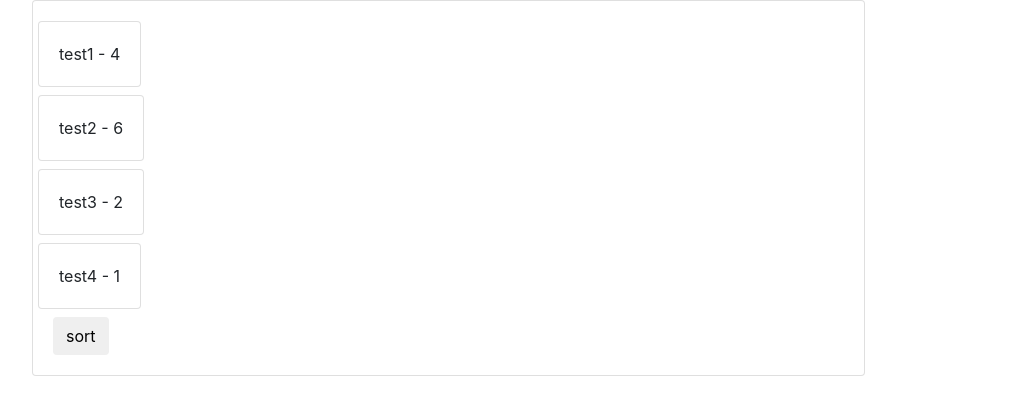
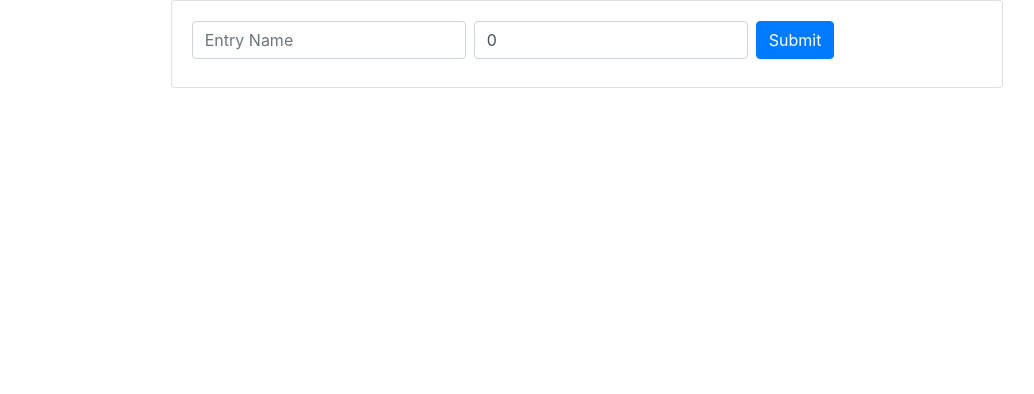
Before and after one commit to SquaredSee/dnd_app, a React (Create React App) app: page / in a window 1280 px wide. Shown: the top 394 px of the page, without its empty margins (53-1087 px from the left). Built offline with nearby package versions, Linux system fonts and the light colour scheme.

Commit message:
added support for adding entries to InitiativeTracker

```diff
--- a/src/InitiativeTracker/InitiativeTracker.js
+++ b/src/InitiativeTracker/InitiativeTracker.js
@@ -2,44 +2,82 @@ import React, { Component } from 'react';
 import Entry from './Entry';
 
 class InitiativeTracker extends Component {
-  state = {
+  constructor(props) {
+    super(props);
+
+    this.state = {
       entries: [
-      { name: 'test1', score: 4, id: 1 },
-      { name: 'test2', score: 6, id: 2 },
-      { name: 'test3', score: 2, id: 3 },
-      { name: 'test4', score: 1, id: 4 },
+        // { name: 'test1', score: 4, id: 1 },
+        // { name: 'test2', score: 6, id: 2 },
+        // { name: 'test3', score: 2, id: 3 },
+        // { name: 'test4', score: 1, id: 4 },
       ],
+      inputName: '',
+      inputScore: 0,
     };
 
-  style = {
+    this.style = {
       width: '75%',
+      margin: 'auto',
     };
+
+    // This binding is necessary to make `this` work in the callback
+    this.handleEntrySubmit = this.handleEntrySubmit.bind(this);
+    this.handleInputChange = this.handleInputChange.bind(this);
+  }
 
   addEntry = (name, score) => {
     const entries = [...this.state.entries];
-    entries.push({ name, score });
+    const newEntry = { name, score, id: this.state.entries.length + 1 };
+
+    entries.push(newEntry);
     entries.sort((a, b) => b.score - a.score);
+
     this.setState({ entries });
+    console.log(`New entry added: ${JSON.stringify(newEntry)}`);
   }
 
-  sortEntries = () => {
-    // sorts entries by their initiative score
-    const entries = [...this.state.entries];
-    entries.sort((a, b) => b.score - a.score);
-    this.setState({ entries });
-    // return entries;
+  handleEntrySubmit = (e) => {
+    e.preventDefault();
+    this.addEntry(this.state.inputName, this.state.inputScore);
+  }
+
+  handleInputChange = (e) => {
+    const { name, value } = e.target;
+    // let { value } = e.target;
+    // if (e.target.type === 'number') {
+    //   value = parseInt(value, 10);
+    // }
+    console.log(`${name} - ${value}`);
+
+    this.setState({
+      [name]: value,
+    });
   }
 
   render() {
     return (
       <div className="card" style={this.style}>
         <div className="card-body">
-          {this.state.entries.map((entry, i) => (
-            <div className="row">
+        <form onSubmit={this.handleEntrySubmit} className="form-inline mb-2">
+          <div className="form-group mr-2">
+            <label htmlFor="inputName" className="sr-only">Name:</label>
+            <input type="text" name="inputName" id="inputName" className="form-control"
+              placeholder="Entry Name" value={this.state.inputName} onChange={this.handleInputChange} required />
+          </div>
+
+          <div className="form-group mr-2">
+            <label htmlFor="inputScore" className="sr-only">Initiative Score:</label>
+            <input type="number" name="inputScore" id="inputScore" className="form-control"
+              placeholder="Initiative Score" value={this.state.inputScore} onChange={this.handleInputChange} required />
+          </div>
+
+          <button type="submit" className="btn btn-primary">Submit</button>
+        </form>
+
+          {this.state.entries.map((entry) => (
             <Entry name={entry.name} score={entry.score} key={entry.id} />
-            </div>
           ))}
-          <button className="btn" onClick={this.sortEntries}>sort</button>
         </div>
       </div>
     );
```
Lines whose indentation alone changed are shown as unchanged.
